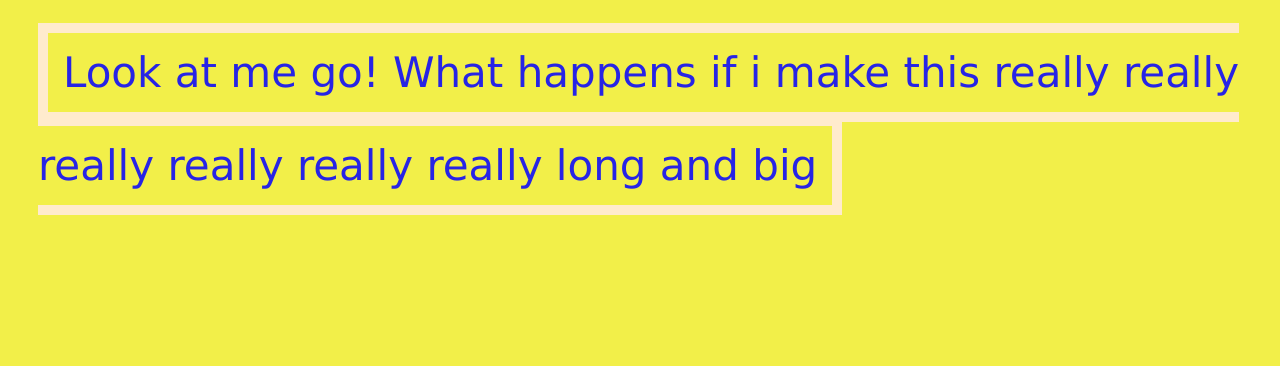
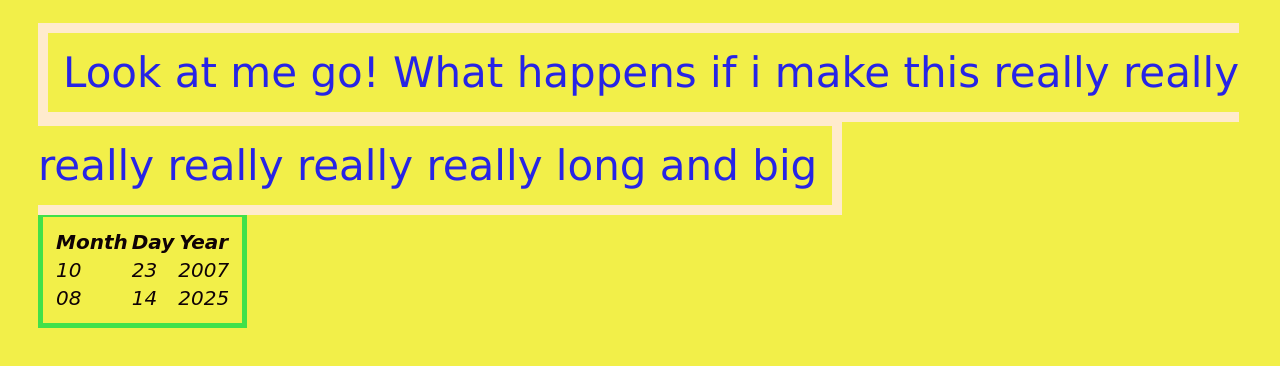
Before and after one commit to eep8/my-first-project, a plain HTML site: page index.html in a window 1280 px wide. Shown: the part 330-696 px from the top of the page. Drawn offline with Linux system fonts and the light colour scheme.

Commit message:
added a table

```diff
--- a/index.html
+++ b/index.html
@@ -10,4 +10,21 @@
         <p> I think i got the hang of this.</p>
         <p1> Look at me go! What happens if i make this really really really really really really long and big</p1>
     </body>
+    <table>
+        <tr>
+         <th>Month</th>
+         <th>Day</th>
+         <th>Year</th>
+        </tr>
+        <tr>
+            <td>10</td>
+            <td>23</td>
+            <td>2007</td>
+        </tr>
+        <tr>
+            <td>08</td>
+            <td>14</td>
+            <td>2025</td>
+        </tr>
+    </table>
 </html>
--- a/style.css
+++ b/style.css
@@ -25,3 +25,11 @@ p1 {
     font-size: 42px;
     line-height: 2.2;
 }
+table {
+    border: 5px solid rgb(65, 225, 73);
+    padding: 10px;
+    font-size: 20px;
+    font-style: italic;
+    font-family: cursive;
+    color:rgb(15, 2, 5);
+}
```
